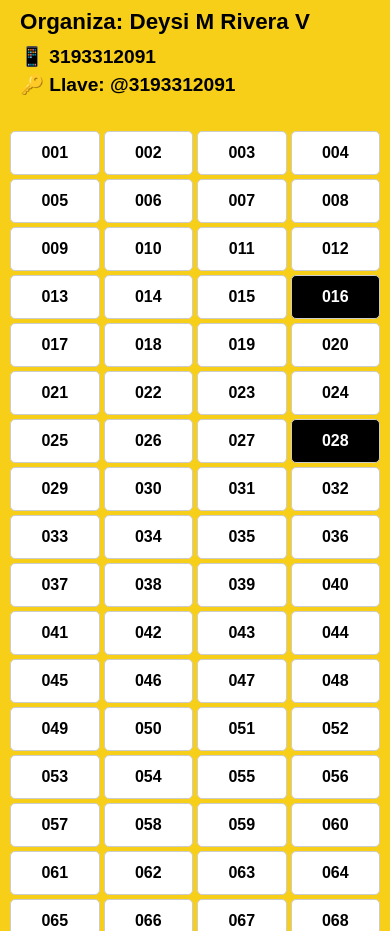
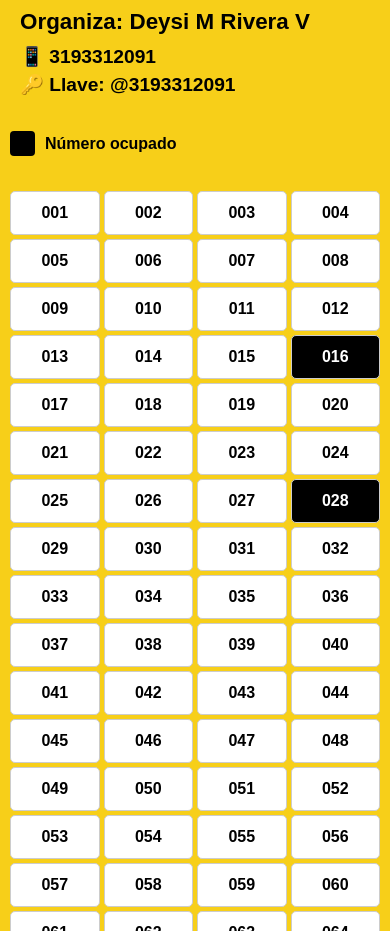
Before and after one commit to edwcafu/rifa, a plain HTML site: page index.html in a window 390 px wide. Shown: the part 800-1731 px from the top of the page. Drawn offline with Linux system fonts and the light colour scheme.

Commit message:
Update index.html cuadro ocupado

```diff
--- a/index.html
+++ b/index.html
@@ -181,6 +181,21 @@ body{
         width:100%;
         text-align:center;
     }
+    .estado-rifa{
+    display:flex;
+    align-items:center;
+    gap:10px;
+    margin-bottom:15px;
+    font-weight:bold;
+    font-size:1rem;
+}
+
+.estado-cuadro{
+    width:25px;
+    height:25px;
+    background:#000;
+    border-radius:4px;
+}
 
 }
 
@@ -231,6 +246,10 @@ body{
             </div>
 
         </div>
+        <div class="estado-rifa">
+        <div class="estado-cuadro"></div>
+        <span>Número ocupado</span>
+        </div>
 
         <div id="numeros" class="numeros"></div>
 
```
